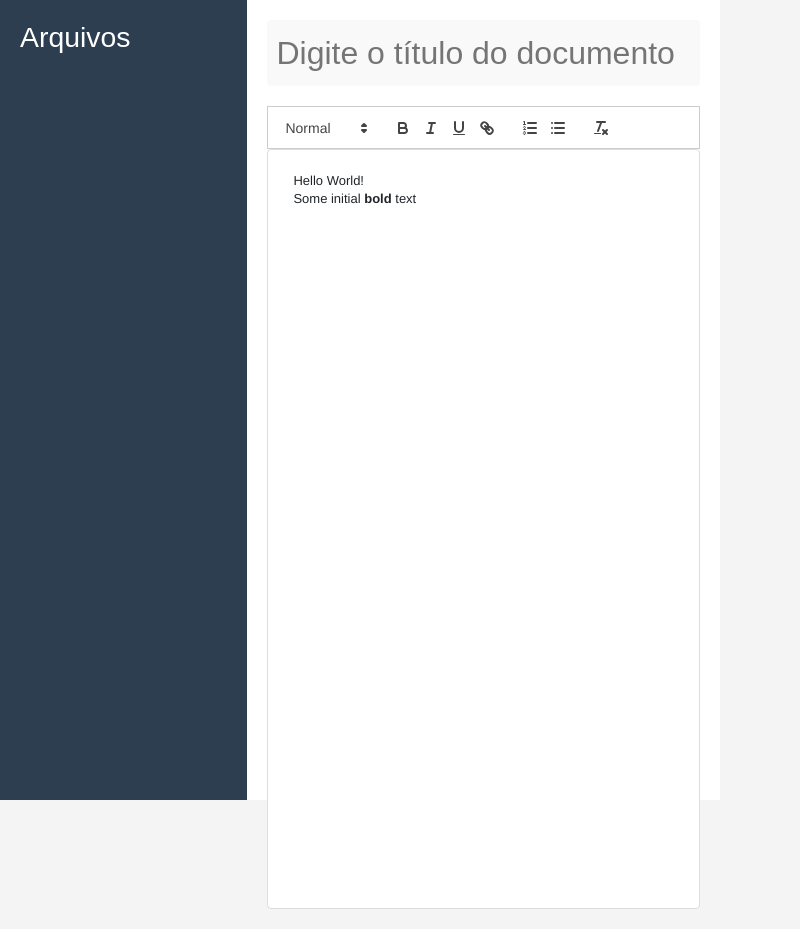
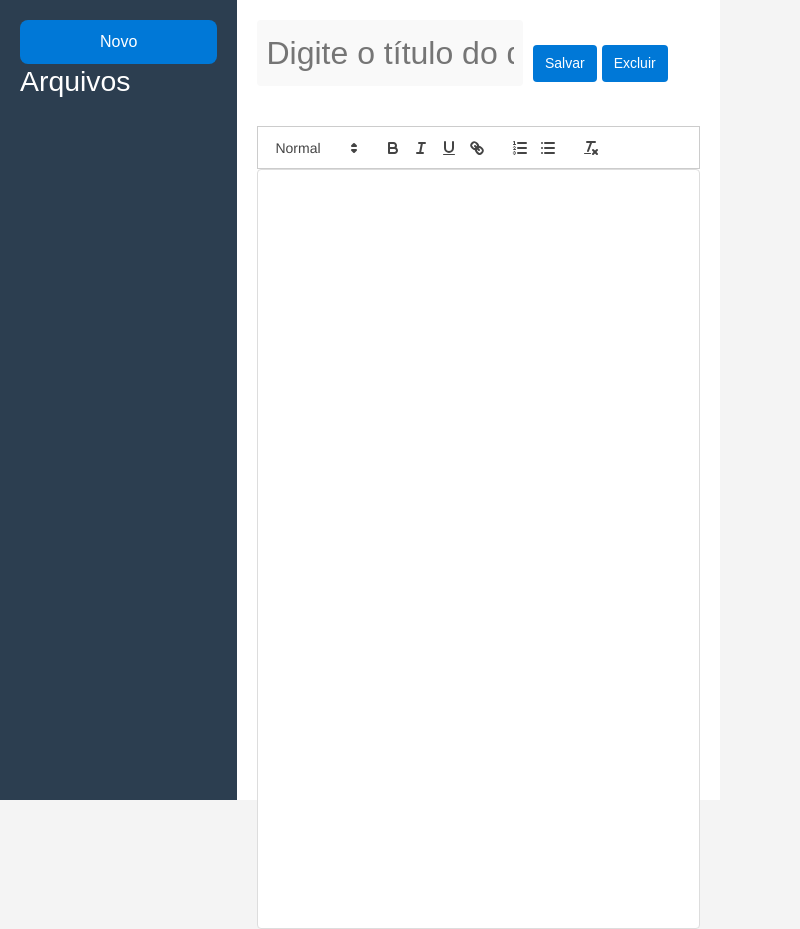
Before and after one commit to Citeli-py/CriptoBox, an Electron app: page index.html in a window 800 px wide. Drawn offline with nearby package versions, Linux system fonts and the light colour scheme; no server answers.

Commit message:
Botões estilizados

```diff
--- a/index.html
+++ b/index.html
@@ -15,12 +15,15 @@
     <div class="container">
         <!-- Barra Lateral -->
         <div class="sidebar">
+            <button class="new-file-button" onclick="createNewFile()">Novo</button>
             <h2>Arquivos</h2>
             <ul id="sidebar-ul"></ul>
         </div>
 
         <!-- Área do Editor de Texto -->
         <div class="main-content">
+            <!-- Contêiner para o título e os botões -->
+            <div class="title-container">
                 <input
                     type="text"
                     class="document-title-input"
@@ -28,13 +31,18 @@
                     placeholder="Digite o título do documento"
                 />
 
-            <input type="hidden" id="file-token" name="file-token" />
+                <!-- Botões -->
+                <div class="buttons-container">
+                    <button onclick="saveFile()">Salvar</button>
+                    <button onclick="deleteFile()">Excluir</button>
+                </div>
+            </div>
 
-            <div id="editor">
-                <p>Hello World!</p>
-                <p>Some initial <strong>bold</strong> text</p>
-                <p><br /></p>
-            </div>
+            <!-- Hidden input para o nome anterior do arquivo -->
+            <input type="hidden" id="old-title" name="old-title" />
+
+            <!-- Editor de texto -->
+            <div id="editor"></div>
         </div>
     </div>
 
--- a/styles.css
+++ b/styles.css
@@ -18,7 +18,7 @@ body {
 }
 
 .sidebar {
-    width: 250px;
+    width: 300px;
     background-color: #2c3e50;
     color: white;
     padding: 20px;
@@ -39,10 +39,12 @@ body {
 .sidebar ul li a {
     color: white;
     text-decoration: none;
+    font-size: large;
 }
 
 .sidebar ul li a:hover {
     text-decoration: underline;
+    cursor: pointer;
 }
 
 .main-content {
@@ -61,7 +63,7 @@ body {
 
 /* Estilos para o input do título */
 .document-title-input {
-    width: 100%;
+    width: 60%;
     padding: 8px;
     font-size: 32px;
     border: 1px solid #ddd;
@@ -78,3 +80,51 @@ body {
     border-color: #0078d7;
     box-shadow: 0 0 5px rgba(0, 120, 215, 0.3);
 }
+
+/* Estilo para o contêiner do título e botões */
+.title-container {
+    display: flex;
+    align-items: center;
+    gap: 10px; /* Espaço entre os elementos */
+    margin-bottom: 20px;
+}
+
+/* Estilo para o contêiner dos botões */
+.buttons-container {
+    display: flex;
+    gap: 5px; /* Espaço entre os botões */
+}
+
+/* Estilo para os botões */
+.buttons-container button {
+    padding: 8px 12px;
+    font-size: 14px;
+    border: none;
+    border-radius: 4px;
+    background-color: #0078d7;
+    color: white;
+    cursor: pointer;
+    transition: background-color 0.3s ease;
+}
+
+.buttons-container button:hover {
+    background-color: #005bb5;
+}
+
+/* Estilo para o botão de novo documento */
+.new-file-button {
+    width: 100%; /* Largura total */
+    padding: 10px; /* Espaçamento interno */
+    font-size: 16px; /* Tamanho da fonte */
+    border-radius: 8px; /* Cantos arredondados */
+    border: none; /* Remove a borda padrão */
+    background-color: #0078d7; /* Cor de fundo */
+    color: white; /* Cor do texto */
+    cursor: pointer; /* Cursor de ponteiro */
+    transition: background-color 0.3s ease; /* Transição suave */
+}
+
+/* Efeito ao passar o mouse */
+.new-file-button:hover {
+    background-color: #005bb5; /* Cor de fundo ao passar o mouse */
+}
```
Lines whose indentation alone changed are shown as unchanged.
